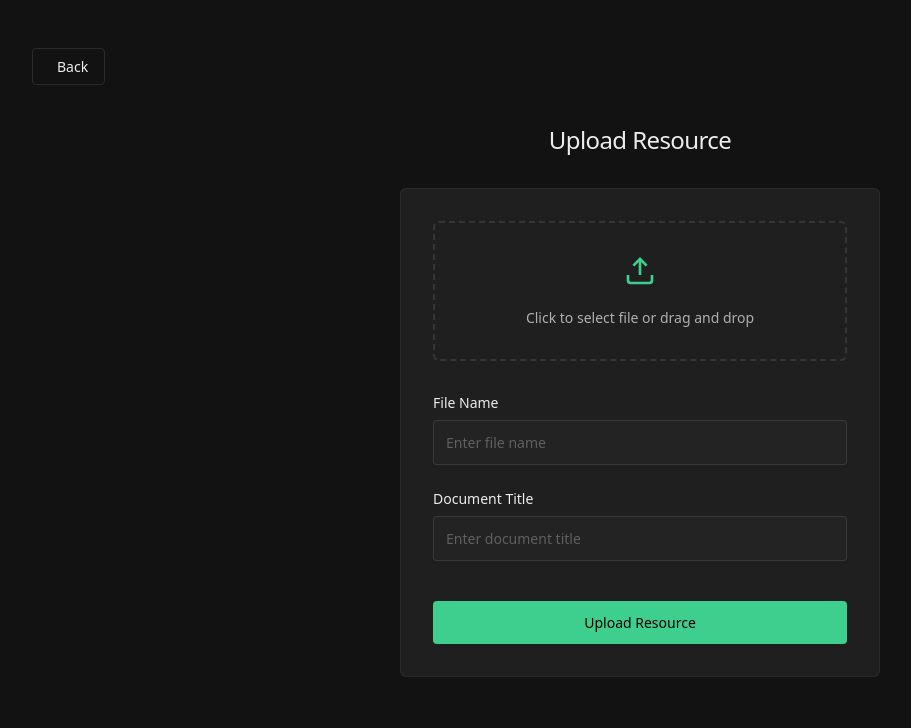
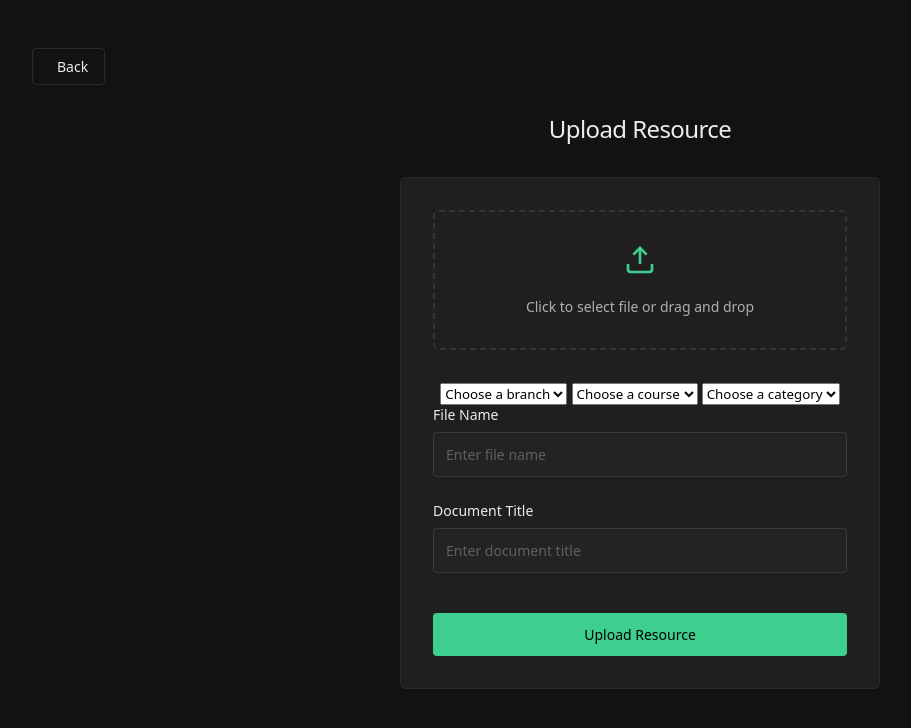
Before and after one commit to safwanishere/ResourceBase-Refactor, a Python web app: template website/templates/upload.html in a window 1280 px wide. Shown: the top 728 px of the page, without its empty margins (0-911 px from the left). Run offline with Jinja, Linux system fonts and the light colour scheme; the template is opened without the code that fills it, so the values that code supplies are empty.

Commit message:
handled resource upload form GET request

```diff
--- a/website/templates/index.html
+++ b/website/templates/index.html
@@ -23,7 +23,7 @@
                 <a href="#cta fullscreen-section">Community</a>
                 <div class="btn-group">
                     <sl-button size="small">Start learning</sl-button>
-                    <a href="login.html">
+                    <a href="/admin/login">
                         <sl-button size="small" variant="primary">Admin Login</sl-button>
                     </a>
                 </div>
--- a/website/templates/upload.html
+++ b/website/templates/upload.html
@@ -28,6 +28,33 @@
                 <p>Click to select file or drag and drop</p>
                 <input type="file" id="fileInput" style="display: none;" required>
             </div>
+
+            <select name="branch">
+                <option selected disabled value="">Choose a branch</option>
+                {% if branches|length > 1 %}
+                    {% for branch in branches %}
+                        <option value='{{ branch[0] }}'>{{ branch[0] }}</option>
+                    {% endfor %}
+                {% else %}
+                    {% for branch in branches %}
+                        <option value='{{ branch }}'>{{ branch }}</option>
+                    {% endfor %}
+                {% endif %}
+            </select>
+
+            <select name="course">
+                <option selected disabled value="">Choose a course</option>
+                {% for course in courses %}
+                    <option value='{{ course[0] }}'>{{ course[0] ~ " - " ~ course[1] ~ " - sem " ~ course[2] }}</option>
+                {% endfor %}
+            </select>
+
+            <select name="category">
+                <option selected disabled value="">Choose a category</option>
+                {% for category in categories %}
+                    <option value='{{ category }}'>{{ category }}</option>
+                {% endfor %}
+            </select>
 
             <div class="input-group">
                 <label for="fileName">File Name</label>
```
Also changed, not shown: website/admin.py (+50 -3 lines), website/helpers.py (deleted, +0 -12 lines), database.db, 3 other files.
